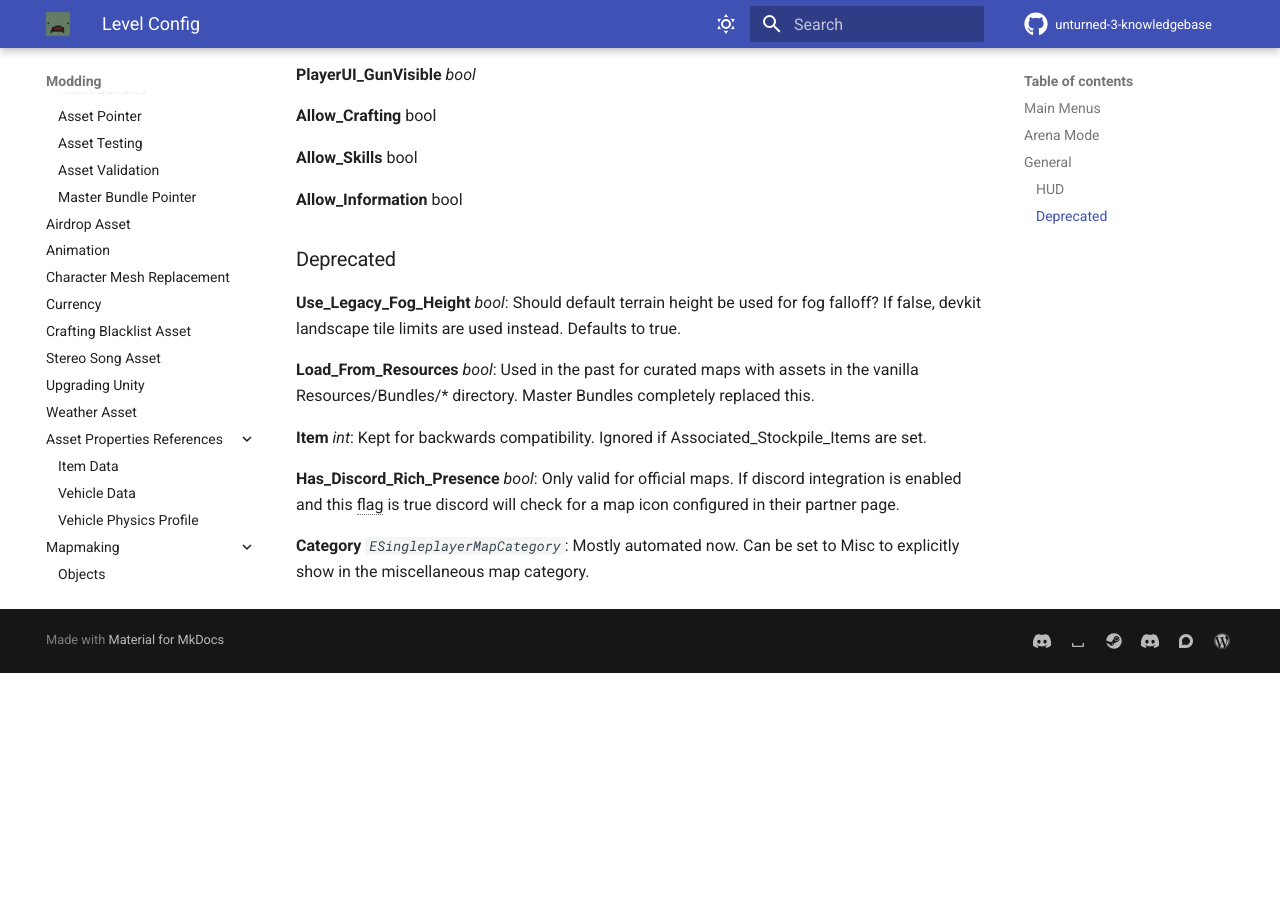
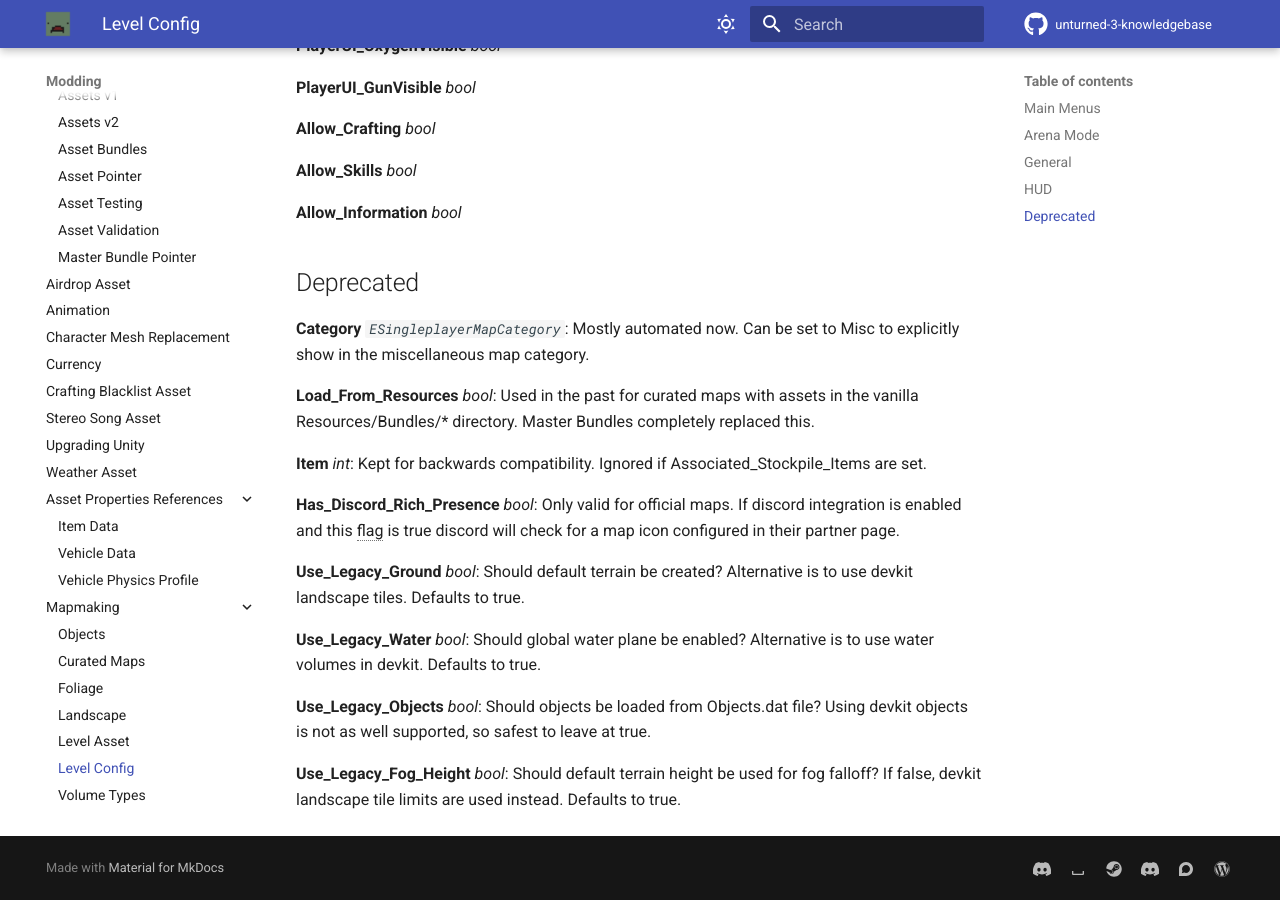
Before and after one commit to unturned-info/unturned-3-knowledgebase, an MkDocs documentation site: the page built from docs/Modding/mapmaking/LevelConfig.md, in a window 1280 px wide and 900 px high, scrolled down 4083 px. Built offline with MkDocs 1.6.1 and Material for MkDocs 9.7.7, drawn with Linux system fonts in a browser that asks for light colours; comment, search, counter and statistics services are not loaded; before the commit the page ends 4756 px from its top, so only the background shows below that; some of the changed lines change nothing that is shown.

Commit message:
Update LevelConfig.md to reflect editor changes.
Needed to fix the headers and make some more stuff obsolete.

Signed-off-by: Jdance-Media <67397422+Jdance-Media@users.noreply.github.com>

```diff
--- a/docs/Modding/mapmaking/LevelConfig.md
+++ b/docs/Modding/mapmaking/LevelConfig.md
@@ -132,33 +132,33 @@ __Spawn\_Loadouts__ Array of items to grant when spawning in any mode. Refer to
 
 __Allow\_Holiday\_Redirects__ _bool_: Whether certain assets like objects, trees and landscapes should load alternative versions during holiday events.
 
-### HUD
+## HUD
 
 Disable various elements of the heads-up display.
 
-__PlayerUI\_HealthVisible__ bool
+__PlayerUI\_HealthVisible__ _bool_
 
-__PlayerUI\_FoodVisible__ bool
+__PlayerUI\_FoodVisible__ _bool_
 
-__PlayerUI\_WaterVisible__ bool
+__PlayerUI\_WaterVisible__ _bool_
 
-__PlayerUI\_VirusVisible__ bool
+__PlayerUI\_VirusVisible__ _bool_
 
-__PlayerUI\_StaminaVisible__ bool
+__PlayerUI\_StaminaVisible__ _bool_
 
 __PlayerUI\_OxygenVisible__ _bool_
 
 __PlayerUI\_GunVisible__ _bool_
 
-__Allow\_Crafting__ bool
+__Allow\_Crafting__ _bool_
 
-__Allow\_Skills__ bool
+__Allow\_Skills__ _bool_
 
-__Allow\_Information__ bool
+__Allow\_Information__ _bool_
 
-### Deprecated
+## Deprecated
 
-__Use\_Legacy\_Fog\_Height__ _bool_: Should default terrain height be used for fog falloff? If false, devkit landscape tile limits are used instead. Defaults to true.
+__Category__ _`ESingleplayerMapCategory`_: Mostly automated now. Can be set to Misc to explicitly show in the miscellaneous map category.
 
 __Load\_From\_Resources__ _bool_: Used in the past for curated maps with assets in the vanilla Resources/Bundles/* directory. Master Bundles completely replaced this.
 
@@ -166,4 +166,10 @@ __Item__ _int_: Kept for backwards compatibility. Ignored if Associated_Stockpil
 
 __Has\_Discord\_Rich\_Presence__ _bool_: Only valid for official maps. If discord integration is enabled and this flag is true discord will check for a map icon configured in their partner page.
 
-__Category__ _`ESingleplayerMapCategory`_: Mostly automated now. Can be set to Misc to explicitly show in the miscellaneous map category.
+__Use\_Legacy\_Ground__ _bool_: Should default terrain be created? Alternative is to use devkit landscape tiles. Defaults to true.
+
+__Use\_Legacy\_Water__ _bool_: Should global water plane be enabled? Alternative is to use water volumes in devkit. Defaults to true.
+
+__Use\_Legacy\_Objects__ _bool_: Should objects be loaded from Objects.dat file? Using devkit objects is not as well supported, so safest to leave at true.
+
+__Use\_Legacy\_Fog\_Height__ _bool_: Should default terrain height be used for fog falloff? If false, devkit landscape tile limits are used instead. Defaults to true.
```
